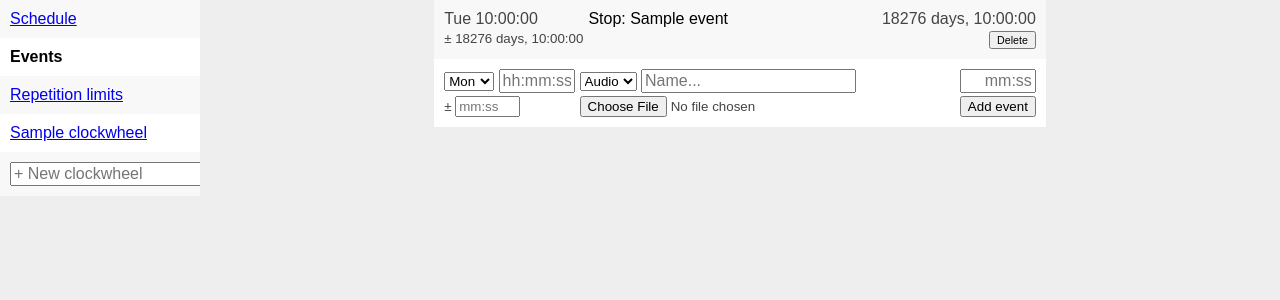
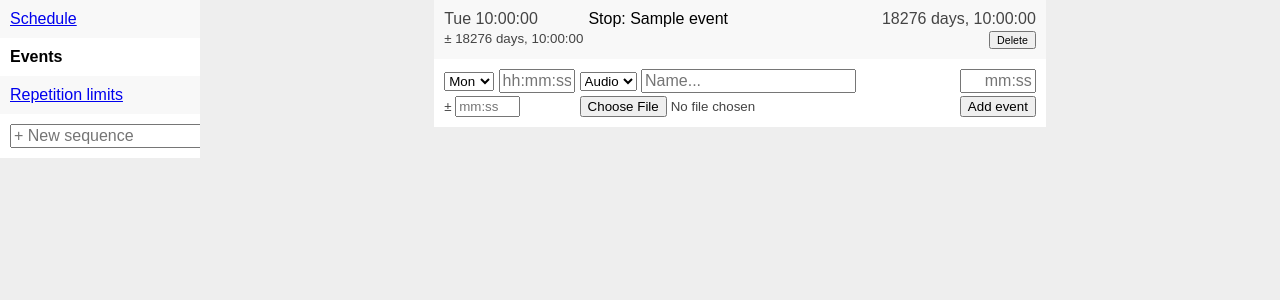
Before and after one commit to tehdragonfly/automated, a Flask app: page /schedule/events in a window 1280 px wide. Shown: the part 40-340 px from the top of the page. Run offline with Flask 2, Linux system fonts and the light colour scheme; tables that the repository leaves empty hold one stand-in row (values such as "Sample post"); data that the repository does not hold is empty; parts of the project's set-up code (start-up, migrations or seed data) failed here and were passed over.

Commit message:
Clockwheel -> Sequence
Because people actually know what sequence means.

```diff
--- a/automated/app.py
+++ b/automated/app.py
@@ -4,7 +4,7 @@
 from sqlalchemy.orm import joinedload
 from sqlalchemy.orm.exc import NoResultFound
 
-from automated.db import Session, Category, Clockwheel, ClockwheelHour, ClockwheelItem, Song
+from automated.db import Session
 from automated.views import automation, schedule, playlist, log
 
 app = Flask(__name__)
@@ -31,11 +31,11 @@
 app.add_url_rule("/schedule", "schedule", schedule.schedule, methods=("GET",))
 app.add_url_rule("/schedule/edit", "edit_schedule", schedule.edit_schedule, methods=("POST",))
 
-app.add_url_rule("/schedule/clockwheels/new", "new_clockwheel", schedule.new_clockwheel, methods=("POST",))
-app.add_url_rule("/schedule/clockwheels/<int:clockwheel_id>", "clockwheel", schedule.clockwheel, methods=("GET",))
-app.add_url_rule("/schedule/clockwheels/<int:clockwheel_id>/add_item", "add_clockwheel_item", schedule.add_clockwheel_item, methods=("POST",))
-app.add_url_rule("/schedule/clockwheels/<int:clockwheel_id>/remove_item", "remove_clockwheel_item", schedule.remove_clockwheel_item, methods=("POST",))
-app.add_url_rule("/schedule/clockwheels/<int:clockwheel_id>/replace", "replace_clockwheel_items", schedule.replace_clockwheel_items, methods=("POST",))
+app.add_url_rule("/schedule/sequences/new", "new_sequence", schedule.new_sequence, methods=("POST",))
+app.add_url_rule("/schedule/sequences/<int:sequence_id>", "sequence", schedule.sequence, methods=("GET",))
+app.add_url_rule("/schedule/sequences/<int:sequence_id>/add_item", "add_sequence_item", schedule.add_sequence_item, methods=("POST",))
+app.add_url_rule("/schedule/sequences/<int:sequence_id>/remove_item", "remove_sequence_item", schedule.remove_sequence_item, methods=("POST",))
+app.add_url_rule("/schedule/sequences/<int:sequence_id>/replace", "replace_sequence_items", schedule.replace_sequence_items, methods=("POST",))
 
 app.add_url_rule("/schedule/limits", "limits", schedule.limits, methods=("GET",))
 app.add_url_rule("/schedule/limits/save", "save_limits", schedule.save_limits, methods=("POST",))
--- a/automated/static/style.css
+++ b/automated/static/style.css
@@ -165,17 +165,17 @@
 	text-align: center;
 }
 
-/* Clockwheels */
+/* Sequences */
 
-#clockwheel_items li {
+#sequence_items li {
 	cursor: move;
 }
 
-#clockwheel_items form {
+#sequence_items form {
 	float: right;
 }
 
-#clockwheel_items + form {
+#sequence_items + form {
 	margin-top: 10px;
 	text-align: center;
 }
--- a/automated/templates/base_schedule.html
+++ b/automated/templates/base_schedule.html
@@ -17,14 +17,14 @@
 {% else %}
     <li><a href="{{url_for("limits")}}">Repetition limits</a></li>
 {% endif %}
-{% for clockwheel in all_clockwheels: %}
-{% if clockwheel==current_clockwheel %}
-    <li><strong>{{clockwheel.name}}</strong></li>
+{% for sequence in all_sequences: %}
+{% if sequence==current_sequence %}
+    <li><strong>{{sequence.name}}</strong></li>
 {% else %}
-    <li><a href="{{url_for("clockwheel", clockwheel_id=clockwheel.id)}}">{{clockwheel.name}}</a></li>
+    <li><a href="{{url_for("sequence", sequence_id=sequence.id)}}">{{sequence.name}}</a></li>
 {% endif %}
 {% endfor %}
-    <li><form action="{{url_for("new_clockwheel")}}" method="post"><input id="new_clockwheel_name" type="text" name="name" placeholder="+ New clockwheel"></form></li>
+    <li><form action="{{url_for("new_sequence")}}" method="post"><input id="new_sequence_name" type="text" name="name" placeholder="+ New sequence"></form></li>
   </ul>
 </nav>
 
--- a/automated/views/schedule.py
+++ b/automated/views/schedule.py
@@ -11,9 +11,9 @@
 from automated.db import (
     Session,
     Category,
-    Clockwheel,
-    ClockwheelHour,
-    ClockwheelItem,
+    ScheduleHour,
+    Sequence,
+    SequenceItem,
     Song,
     WeeklyEvent,
     string_to_timedelta,
@@ -21,17 +21,17 @@
 
 redis = StrictRedis()
 
-# Clockwheel schedule
+# Sequence schedule
 
 def schedule():
 
-    all_clockwheels = Session.query(Clockwheel).order_by(Clockwheel.name).all()
+    all_sequences = Session.query(Sequence).order_by(Sequence.name).all()
 
-    clockwheel_hours = Session.query(ClockwheelHour).options(joinedload(ClockwheelHour.clockwheel))
+    schedule_hours = Session.query(ScheduleHour).options(joinedload(ScheduleHour.sequence))
 
     schedule = defaultdict(lambda: defaultdict(lambda: None))
-    for ch in clockwheel_hours:
-        schedule[ch.day][ch.hour] = ch.clockwheel
+    for sh in schedule_hours:
+        schedule[sh.day][sh.hour] = sh.sequence
 
     schedule_table = defaultdict(lambda: [])
     for day in range(7):
@@ -49,8 +49,8 @@
         "schedule.html",
         section="schedule",
         page="schedule",
-        all_clockwheels=all_clockwheels,
-        current_clockwheel=None,
+        all_sequences=all_sequences,
+        current_sequence=None,
         schedule_table=schedule_table,
     )
 
@@ -67,84 +67,84 @@
     if len(schedule_range)==0:
         return "", 204
 
-    Session.query(ClockwheelHour).filter(and_(
-        ClockwheelHour.day==day,
-        ClockwheelHour.hour>=start_hour,
-        ClockwheelHour.hour<end_hour,
+    Session.query(ScheduleHour).filter(and_(
+        ScheduleHour.day==day,
+        ScheduleHour.hour>=start_hour,
+        ScheduleHour.hour<end_hour,
     )).delete()
 
     try:
-        clockwheel = Session.query(Clockwheel).filter(
-            Clockwheel.id==int(request.form["clockwheel_id"])
+        sequence = Session.query(Sequence).filter(
+            Sequence.id==int(request.form["sequence_id"])
         ).one()
     except (KeyError, ValueError, NoResultFound):
         return redirect(url_for("schedule"))
 
     for hour in schedule_range:
-        Session.add(ClockwheelHour(day=day, hour=hour, clockwheel_id=clockwheel.id))
+        Session.add(ScheduleHour(day=day, hour=hour, sequence_id=sequence.id))
 
     return redirect(url_for("schedule"))
 
-# Clockwheels
+# Sequences
 
-def clockwheel(clockwheel_id):
+def sequence(sequence_id):
 
-    all_clockwheels = Session.query(Clockwheel).order_by(Clockwheel.name).all()
+    all_sequences = Session.query(Sequence).order_by(Sequence.name).all()
 
     try:
-        clockwheel = Session.query(Clockwheel).filter(Clockwheel.id==clockwheel_id).one()
+        sequence = Session.query(Sequence).filter(Sequence.id==sequence_id).one()
     except NoResultFound:
         abort(404)
 
-    items = Session.query(ClockwheelItem).filter(
-        ClockwheelItem.clockwheel_id==clockwheel.id
-    ).order_by(ClockwheelItem.number).options(joinedload(ClockwheelItem.category)).all()
+    items = Session.query(SequenceItem).filter(
+        SequenceItem.sequence_id==sequence.id
+    ).order_by(SequenceItem.number).options(joinedload(SequenceItem.category)).all()
 
     all_categories = Session.query(Category).order_by(Category.name).all()
 
     return render_template(
-        "clockwheel.html",
+        "sequence.html",
         section="schedule",
-        all_clockwheels=all_clockwheels,
-        current_clockwheel=clockwheel,
+        all_sequences=all_sequences,
+        current_sequence=sequence,
         items=items,
         all_categories=all_categories,
     )
 
-def new_clockwheel():
+def new_sequence():
     if "name" not in request.form or request.form["name"]=="":
-        return "Please enter a name for the new clockwheel.", 400
-    clockwheel = Clockwheel(name=request.form["name"])
-    Session.add(clockwheel)
+        return "Please enter a name for the new sequence.", 400
+    sequence = Sequence(name=request.form["name"])
+    Session.add(sequence)
     Session.flush()
-    return redirect(url_for("clockwheel", clockwheel_id=clockwheel.id))
+    return redirect(url_for("sequence", sequence_id=sequence.id))
 
-def add_clockwheel_item(clockwheel_id):
+def add_sequence_item(sequence_id):
     try:
-        clockwheel = Session.query(Clockwheel).filter(Clockwheel.id==clockwheel_id).one()
+        sequence = Session.query(Sequence).filter(Sequence.id==sequence_id).one()
         category = Session.query(Category).filter(Category.id==int(request.form["category_id"])).one()
     except (ValueError, NoResultFound):
         abort(404)
-    items = Session.query(ClockwheelItem).filter(
-        ClockwheelItem.clockwheel==clockwheel
-    ).order_by(ClockwheelItem.number).all()
-    Session.add(ClockwheelItem(
-        clockwheel=clockwheel,
+    items = Session.query(SequenceItem).filter(
+        SequenceItem.sequence==sequence
+    ).order_by(SequenceItem.number).all()
+    Session.add(SequenceItem(
+        sequence=sequence,
         number=items[-1].number+1 if len(items)!=0 else 1,
         category=category,
     ))
-    return redirect(url_for("clockwheel", clockwheel_id=clockwheel.id))
+    return redirect(url_for("sequence", sequence_id=sequence.id))
 
-def remove_clockwheel_item(clockwheel_id):
-    Session.query(ClockwheelItem).filter(and_(
-        ClockwheelItem.clockwheel_id==clockwheel_id,
-        ClockwheelItem.number==int(request.form["number"]),
+def remove_sequence_item(sequence_id):
+    Session.query(SequenceItem).filter(and_(
+        SequenceItem.sequence_id==sequence_id,
+        SequenceItem.number==int(request.form["number"]),
     )).delete()
-    return redirect(url_for("clockwheel", clockwheel_id=clockwheel_id))
+    return redirect(url_for("sequence", sequence_id=sequence_id))
 
-def replace_clockwheel_items(clockwheel_id):
+def replace_sequence_items(sequence_id):
     try:
-        clockwheel = Session.query(Clockwheel).filter(Clockwheel.id==clockwheel_id).one()
+        sequence = Session.query(Sequence).filter(Sequence.id==sequence_id).one()
     except NoResultFound:
         abort(404)
     try:
@@ -158,12 +158,12 @@
         ]
     except NoResultFound:
         abort(404)
-    Session.query(ClockwheelItem).filter(
-        ClockwheelItem.clockwheel==clockwheel,
+    Session.query(SequenceItem).filter(
+        SequenceItem.sequence==sequence,
     ).delete()
     for number, category in enumerate(categories, 1):
-        Session.add(ClockwheelItem(
-            clockwheel=clockwheel,
+        Session.add(SequenceItem(
+            sequence=sequence,
             number=number,
             category=category,
         ))
@@ -172,12 +172,12 @@
 # Limits
 
 def limits():
-    all_clockwheels = Session.query(Clockwheel).order_by(Clockwheel.name).all()
+    all_sequences = Session.query(Sequence).order_by(Sequence.name).all()
     return render_template(
         "limits.html",
         section="schedule",
         page="limits",
-        all_clockwheels=all_clockwheels,
+        all_sequences=all_sequences,
         song_limit=timedelta(0, float(redis.get("song_limit") or 0)),
         artist_limit=timedelta(0, float(redis.get("artist_limit") or 0)),
     )
@@ -200,7 +200,7 @@
 
 def event_list():
 
-    all_clockwheels = Session.query(Clockwheel).order_by(Clockwheel.name).all()
+    all_sequences = Session.query(Sequence).order_by(Sequence.name).all()
 
     events = Session.query(WeeklyEvent).order_by(WeeklyEvent.day, WeeklyEvent.time).all()
 
@@ -218,7 +218,7 @@
         "event_list.html",
         section="schedule",
         page="events",
-        all_clockwheels=all_clockwheels,
+        all_sequences=all_sequences,
         events=events,
         day_names=day_names,
     )
```
Also changed, not shown: automated/automation.py (+23 -23 lines), automated/db.py (+16 -16 lines), automated/helpers/plan.py (+15 -15 lines), automated/helpers/schedule.py (+11 -11 lines), automated/templates/schedule.html (+5 -5 lines), automated/templates/sequence.html (renamed from automated/templates/clockwheel.html, +6 -6 lines).
